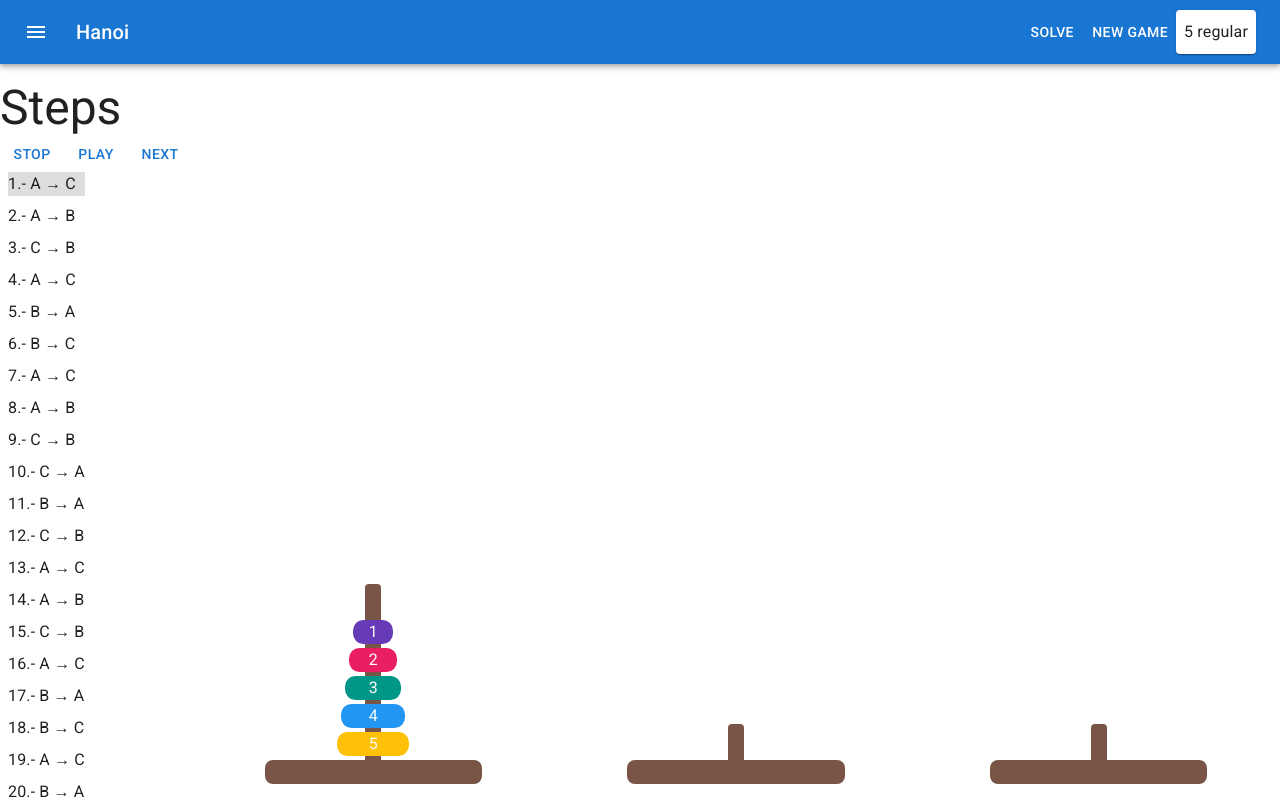
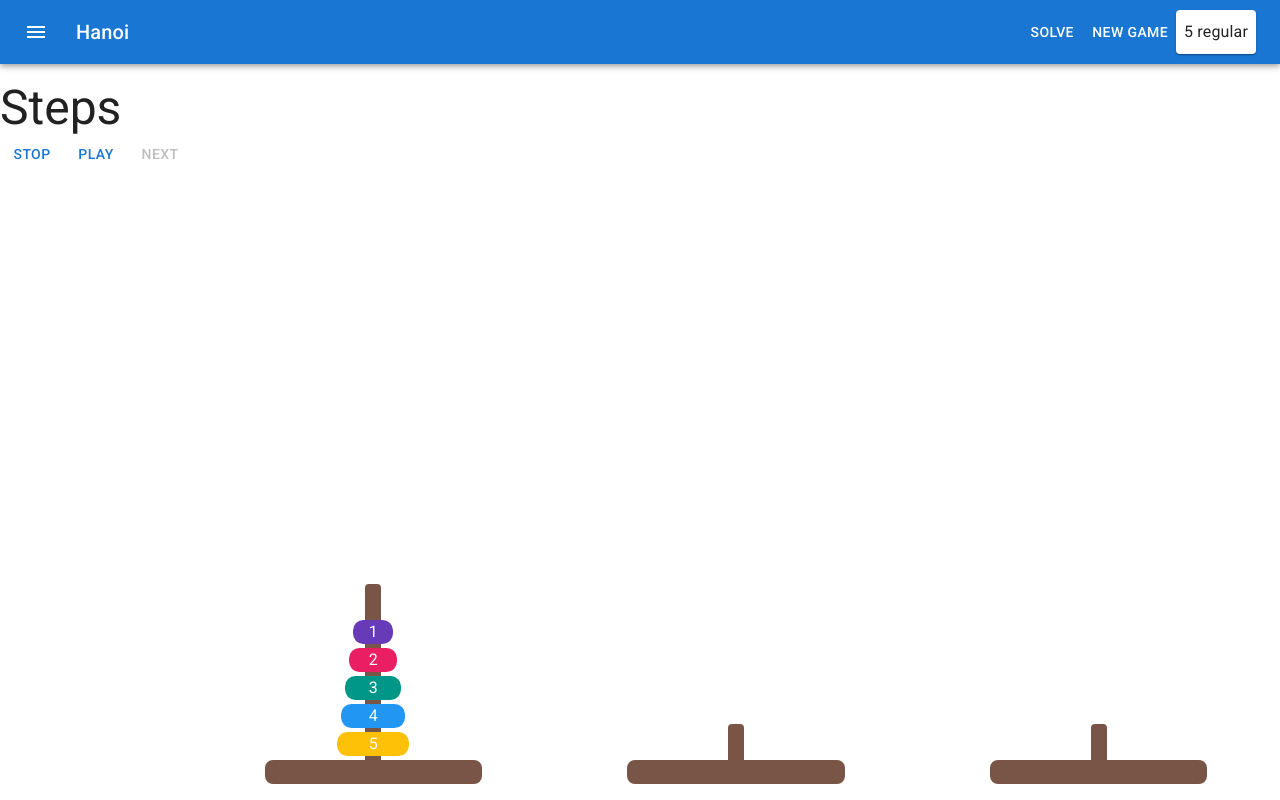
Before and after one commit to levhita/hanoi, a React (Create React App) app in the folder frontend/: page / in a window 1280 px wide. Built offline with nearby package versions, Linux system fonts and the light colour scheme; a web font is replaced by a local one.

Commit message:
* moved functions and state up to game from simulation

```diff
--- a/frontend/src/components/Game.jsx
+++ b/frontend/src/components/Game.jsx
@@ -13,10 +13,27 @@ export default function Game() {
     b: [],
     c: [],
   });
-  const [solution, setSolution] = React.useState(
-    "acabcbacbabcacabcbcabacbacabcbacbabcacbacbcababcacabcbacbabcacacabcbacbabcacabcbcabacbacabcbacbabcacbacbcababcacabcbacbabcac"
-  );
+  const [solution, setSolution] = React.useState("");
+  const [currentStep, setCurrentStep] = React.useState(0);
+  //const [playInterval, setPlayInterval] = React.useState(0);
 
+  const steps = React.useMemo(() => {
+    return splitPairs(solution);
+  }, [solution]);
+
+  const handleStop = () => {
+    setCurrentStep(0);
+    // clearInterval(playInterval);
+  };
+  const handlePlay = () => {
+    // clearInterval(playInterval);
+    // setPlayInterval(setInterval(() => handleNext(), 1000));
+  };
+  const handleNext = () => {
+    setCurrentStep(currentStep + 1);
+    handleStep(steps[currentStep]);
+    console.log(currentStep + 1);
+  };
   function newGame(disks, type) {
     const newGame = { a: [], b: [], c: [] };
     const sequence = _.range(1, disks + 1, 1);
@@ -30,7 +47,13 @@ export default function Game() {
     }
     setGame(newGame);
   }
-  const handleStep = ({ from, to }) => {};
+
+  const handleStep = ({ from, to }) => {
+    const newGame = _.cloneDeep(game);
+    newGame[to].unshift(newGame[from].shift(from));
+    setGame(newGame);
+    console.log(newGame);
+  };
 
   const handleSolve = () => {
     fetch("http://localhost:3000/api/solve", {
@@ -56,7 +79,14 @@ export default function Game() {
     <>
       <Header newGame={newGame} handleSolve={handleSolve} />
       <Stack direction="row" height="100%">
-        <Solution solution={solution} handleStep={handleStep} />
+        <Solution
+          steps={steps}
+          currentStep={currentStep}
+          handleStep={handleStep}
+          handleStop={handleStop}
+          handlePlay={handlePlay}
+          handleNext={handleNext}
+        />
         <Simulation
           ref={simulationRef}
           game={game}
@@ -67,3 +97,12 @@ export default function Game() {
     </>
   );
 }
+
+const splitPairs = (input) => {
+  if (!input) return [];
+  let pairs = [];
+  for (let i = 0; i < input.length; i += 2) {
+    pairs.push({ from: input[i], to: input[i + 1] });
+  }
+  return pairs;
+};
--- a/frontend/src/components/Simulation.jsx
+++ b/frontend/src/components/Simulation.jsx
@@ -1,7 +1,7 @@
 import React from "react";
-import _ from "lodash";
 import PropTypes from "prop-types";
 import { Stack } from "@mui/material/";
+import _ from "lodash";
 import Tower from "./Tower";
 
 function Simulation({ game, setGame }) {
@@ -36,7 +36,7 @@ function Simulation({ game, setGame }) {
     }
   }
 
-  function makeMove(from, to) {
+  /*   function makeMove(from, to) {
     // Pull up the disk from "from"
     setSelectedTower(from);
     setTimeout(() => {
@@ -51,7 +51,7 @@ function Simulation({ game, setGame }) {
       //pull it down after a second
       setTimeout(() => setSelectedTower(""), 100);
     }, 100);
-  }
+  } */
 
   return (
     <Stack
--- a/frontend/src/components/Solution.jsx
+++ b/frontend/src/components/Solution.jsx
@@ -8,28 +8,9 @@ import {
   Box,
   Button,
 } from "@mui/material/";
+import { grey, blue } from "@mui/material/colors";
 
-function Solution({ solution, handleStep }) {
-  const [currentStep, setCurrentStep] = React.useState(0);
-  const [playInterval, setPlayInterval] = React.useState(0);
-
-  const steps = React.useMemo(() => {
-    return splitPairs(solution);
-  }, [solution]);
-
-  const handleStop = () => {
-    clearInterval(playInterval);
-  };
-  const handlePlay = () => {
-    clearInterval(playInterval);
-    setPlayInterval(setInterval(() => handleNext(), 1000));
-  };
-  const handleNext = () => {
-    setCurrentStep(currentStep + 1);
-    console.log(currentStep + 1);
-    handleStep(steps[currentStep]);
-  };
-
+function Solution({ steps, currentStep, handleStop, handlePlay, handleNext }) {
   return (
     <Box
       sx={{
@@ -42,7 +23,9 @@ function Solution({ solution, handleStep }) {
 
       <Button onClick={handleStop}>Stop</Button>
       <Button onClick={handlePlay}>Play</Button>
-      <Button onClick={handleNext}>Next</Button>
+      <Button onClick={handleNext} disabled={currentStep == steps.length}>
+        Next
+      </Button>
 
       <List
         sx={{
@@ -57,7 +40,11 @@ function Solution({ solution, handleStep }) {
           return (
             <ListItem disablePadding key={i + step}>
               <ListItemText
-                sx={{ backgroundColor: currentStep === i ? "#DDD" : "#FFF" }}
+                sx={{
+                  backgroundColor:
+                    currentStep === i ? blue[500] : "rgba(0,0,0,0)",
+                  color: currentStep === i ? grey[50] : grey[900],
+                }}
                 primary={`${i + 1}.- ${step.from.toUpperCase()} →
               ${step.to.toUpperCase()}`}
               />
@@ -69,17 +56,13 @@ function Solution({ solution, handleStep }) {
   );
 }
 
-const splitPairs = (input) => {
-  if (!input) return [];
-  let pairs = [];
-  for (let i = 0; i < input.length; i += 2) {
-    pairs.push({ from: input[i], to: input[i + 1] });
-  }
-  return pairs;
-};
-
 Solution.propTypes = {
-  solution: PropTypes.string.isRequired,
+  steps: PropTypes.array.isRequired,
+  currentStep: PropTypes.number.isRequired,
+  handleStep: PropTypes.func.isRequired,
+  handleStop: PropTypes.func.isRequired,
+  handlePlay: PropTypes.func.isRequired,
+  handleNext: PropTypes.func.isRequired,
 };
 
 export default Solution;
```
